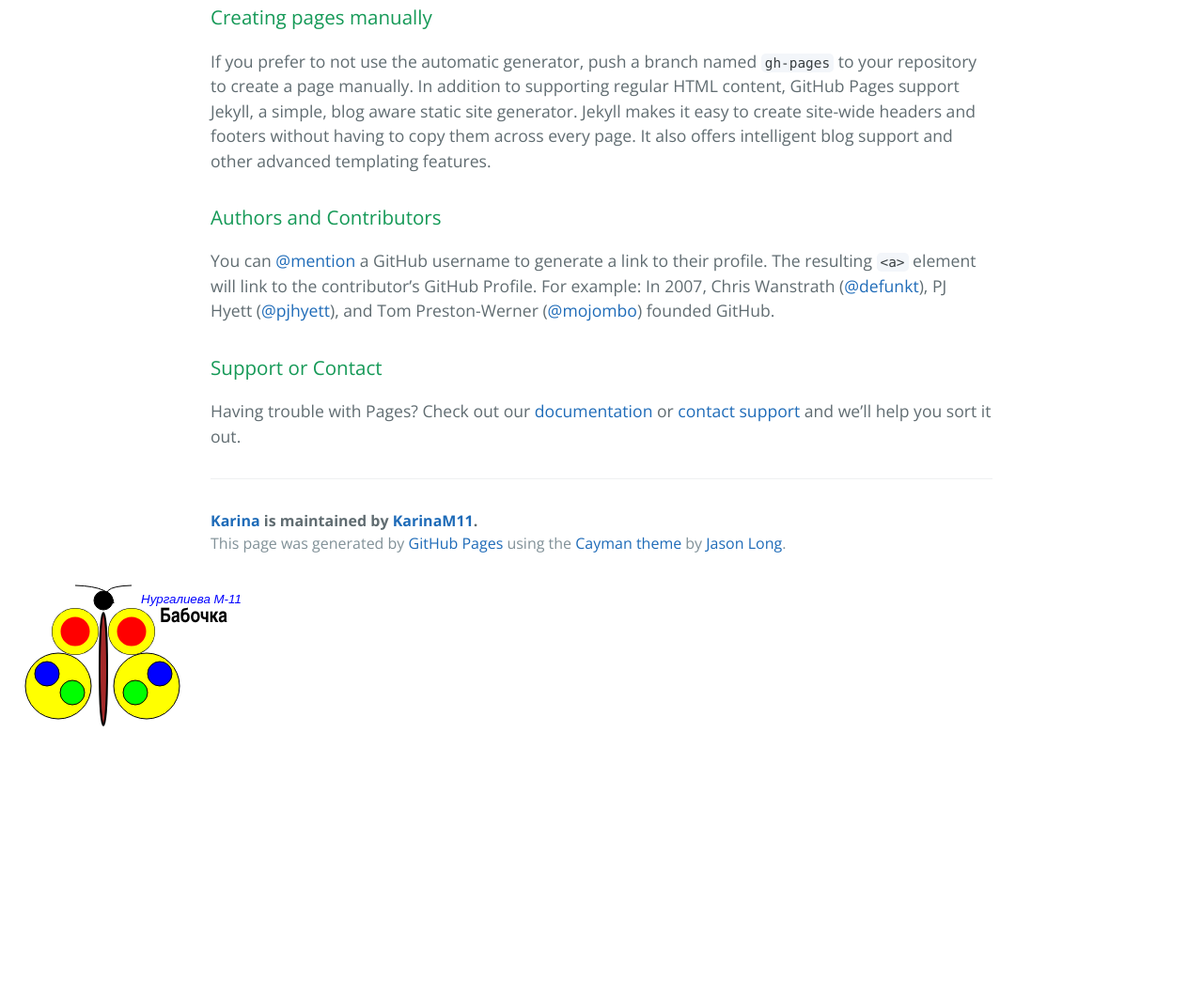
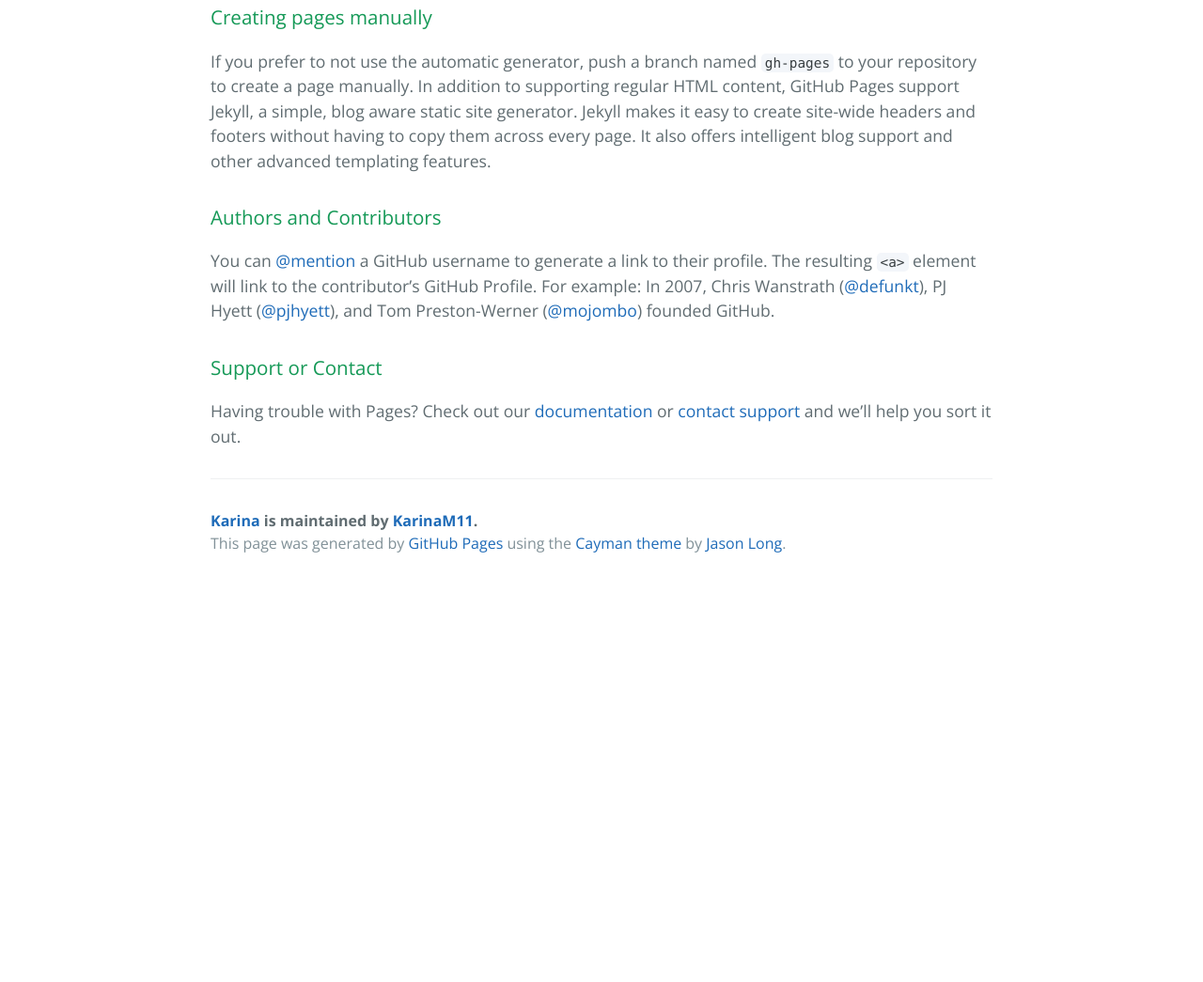
Before and after one commit to KarinaM11/karina, a plain HTML site: page index.html in a window 1280 px wide. Shown: the part 737-1782 px from the top of the page at 94% size. After the commit the page ends 1359 px from the top, so only its background shows below. Drawn offline with nearby package versions, Linux system fonts and the light colour scheme.

```diff
--- a/index.html
+++ b/index.html
@@ -55,153 +55,3 @@
 
   </body>
 </html>
-<html>
-<head>
-<title>Canvas</title>
-</head>
-<body>
-<canvas id="myCanvas" width="320" height="420">
-<p>Ваш браузер не поддерживает рисование.</p>
-</canvas>
-</body>
-</html>
-<script type="text/javascript">
-var myCanvas = document.getElementById('myCanvas');
-var ctx = myCanvas.getContext('2d');
-
-// ctx.beginPath();
-ctx.strokeStyle = 'Black';
-ctx.lineWidth = 10;
-ctx.arc(140,50, 20, 0, Math.PI*2, true);
-ctx.closePath();
-ctx.fillStyle = 'yellow';
-ctx.fill();
-ctx.stroke();
-
-ctx.beginPath();
-ctx.strokeStyle = 'black';
-ctx.lineWidth = 10;
-ctx.arc(80,50, 20, 0, Math.PI*2, true);
-ctx.closePath();
-ctx.fillStyle = 'yellow';
-ctx.fill();
-ctx.stroke();
-
-ctx.beginPath();
-ctx.strokeStyle = 'yellow';
-ctx.lineWidth = 9;
-ctx.arc(80,50, 20, 0, Math.PI*2, true);
-ctx.closePath();
-ctx.fillStyle = 'red';
-ctx.fill();
-ctx.stroke();
-
-ctx.beginPath();
-ctx.strokeStyle = 'yellow';
-ctx.lineWidth = 9;
-ctx.arc(140,50, 20, 0, Math.PI*2, true);
-ctx.closePath();
-ctx.fillStyle = 'red';
-ctx.fill();
-ctx.stroke();
-
-
-ctx.beginPath();
-ctx.strokeStyle = 'black';
-ctx.lineWidth = 1;
-ctx.arc(62,108, 35, 0, Math.PI*2, true);
-ctx.closePath();
-ctx.fillStyle = 'yellow';
-ctx.fill();
-ctx.stroke();
-
-ctx.beginPath();
-ctx.strokeStyle = 'black';
-ctx.lineWidth = 1;
-ctx.arc(156,108, 35, 0, Math.PI*2, true);
-ctx.closePath();
-ctx.fillStyle = 'yellow';
-ctx.fill();
-ctx.stroke();
-
-ctx.beginPath();
-ctx.strokeStyle = 'black';
-ctx.lineWidth = 1;
-ctx.arc(50,95, 13, 0, Math.PI*2, true);
-ctx.closePath();
-ctx.fillStyle = 'blue';
-ctx.fill();
-ctx.stroke();
-
-ctx.beginPath();
-ctx.strokeStyle = 'black';
-ctx.lineWidth = 1;
-ctx.arc(77,115, 13, 0, Math.PI*2, true);
-ctx.closePath();
-ctx.fillStyle = 'lime';
-ctx.fill();
-ctx.stroke();
-
-ctx.beginPath();
-ctx.strokeStyle = 'black';
-ctx.lineWidth = 1;
-ctx.arc(170,95, 13, 0, Math.PI*2, true);
-ctx.closePath();
-ctx.fillStyle = 'blue';
-ctx.fill();
-ctx.stroke();
-
-ctx.beginPath();
-ctx.strokeStyle = 'black';
-ctx.lineWidth = 1;
-ctx.arc(144,115, 13, 0, Math.PI*2, true);
-ctx.closePath();
-ctx.fillStyle = 'lime';
-ctx.fill();
-ctx.stroke();
-
-ctx.beginPath();
-ctx.strokeStyle = 'black';
-ctx.lineWidth = 0;
-ctx.arc(110,17, 10, 0, Math.PI*2, true);
-ctx.closePath();
-ctx.fillStyle = 'black';
-ctx.fill();
-ctx.stroke();
-
-ctx.beginPath();
-ctx.scale(1,15); // растягиваем по вертикали в 4 раза
-ctx.strokeStyle = 'black';
-ctx.lineWidth = 2;
-ctx.arc(110, 6,4, 0, Math.PI*2, true);
-ctx.resetTransform();
-ctx.closePath();
-ctx.fillStyle = 'brown';
-ctx.fill();
-ctx.stroke();
-
-ctx.strokeStyle = 'black';
-ctx.lineWidth = 1;
-ctx.beginPath();
-ctx.moveTo(121, 20);
-ctx.quadraticCurveTo(100, 2, 140, 1);
-ctx.stroke();
-
-ctx.strokeStyle = 'black';
-ctx.lineWidth = 1;
-ctx.beginPath();
-ctx.moveTo(121, 20);
-ctx.quadraticCurveTo(120, 2, 80, 1);
-ctx.stroke();
-
-ctx.fillStyle = "#0000FF";
-ctx.strokeStyle = "#FF0000";
-ctx.font = "italic 10pt Arial";
-ctx.fillText("Нургалиева М-11", 150, 20);
-ctx.fillStyle = 'black';
-ctx.font = "bold 16pt Arial Narrow";
-ctx.fillText("Бабочка", 170, 40);
-
-
-
-  </script>
```
